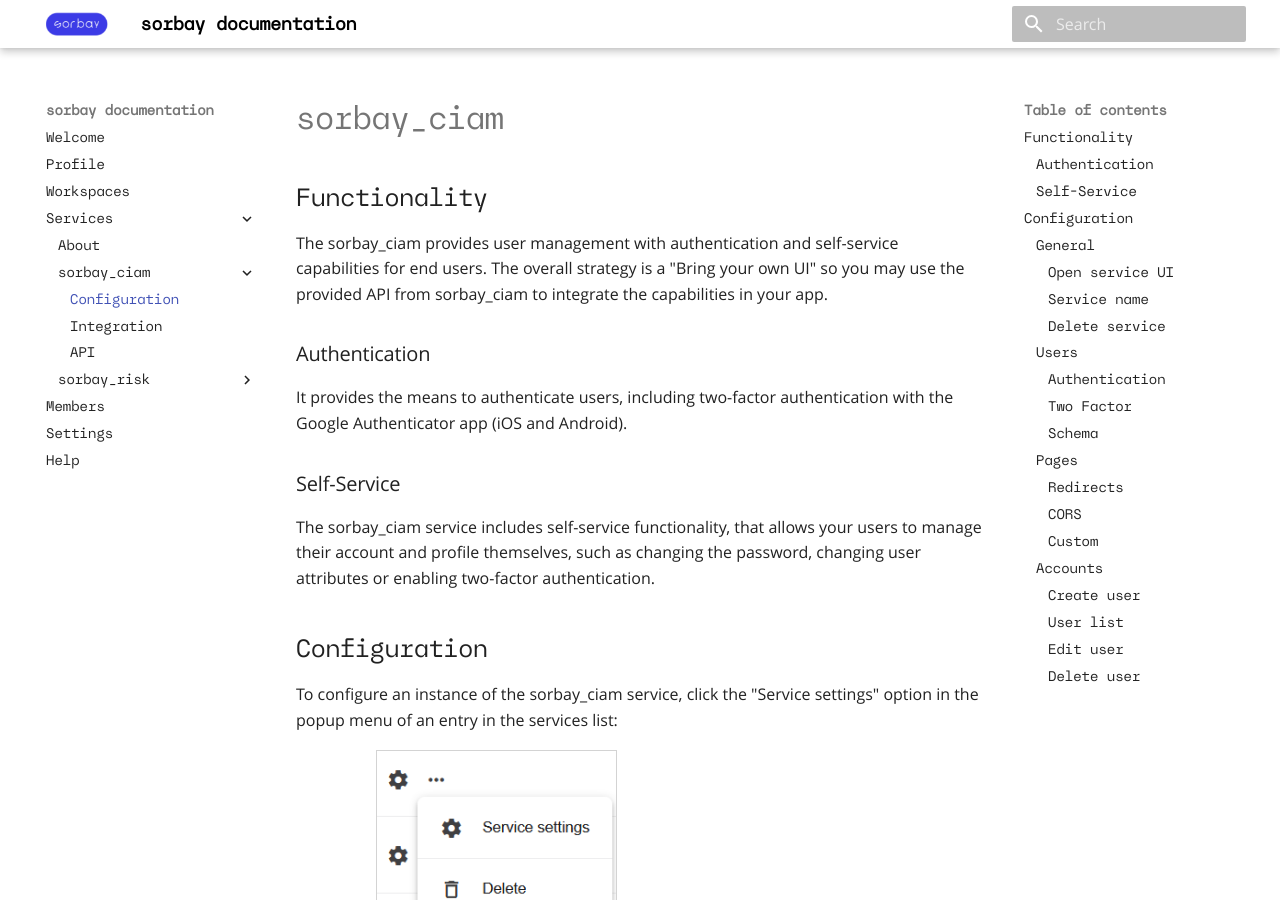
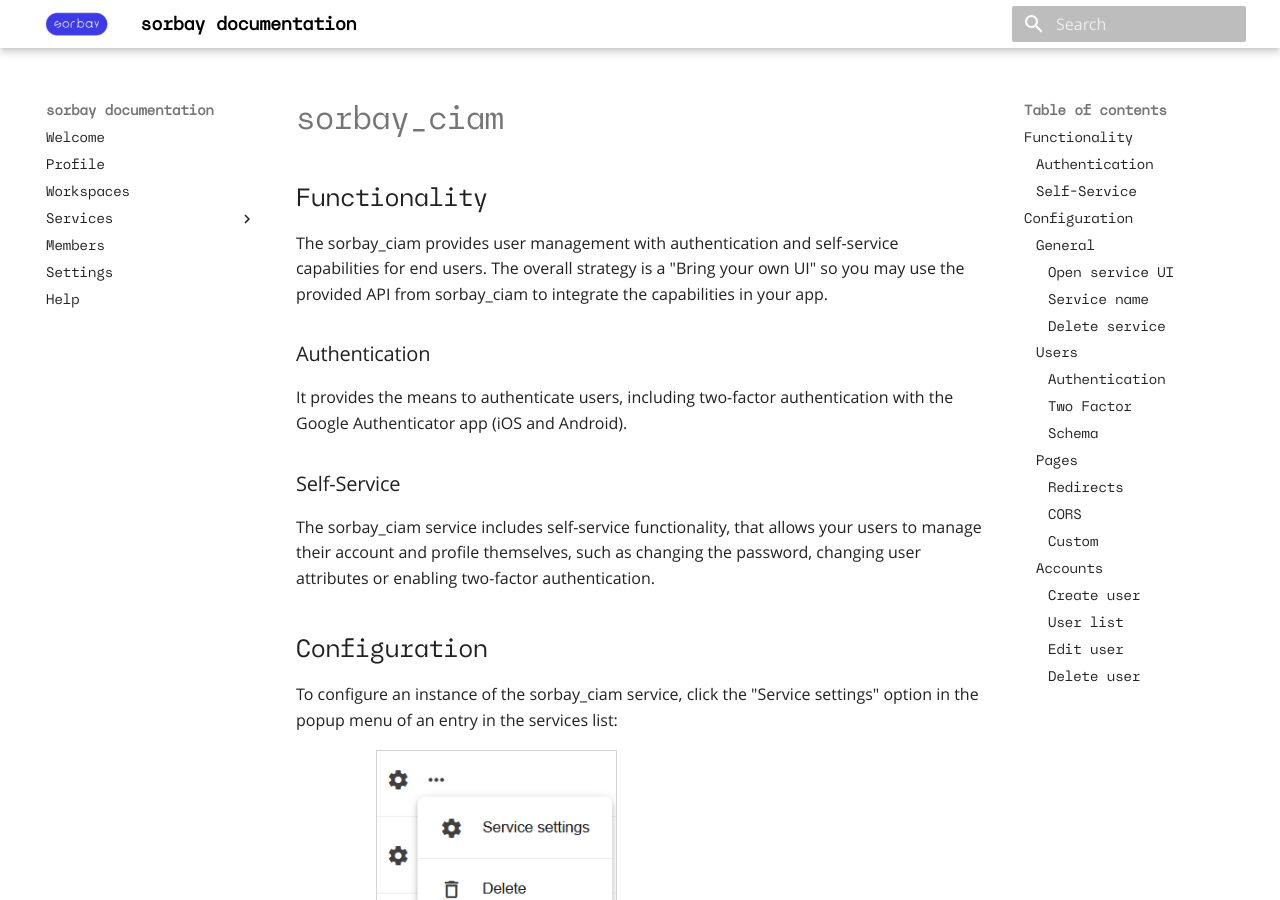
Before and after one commit to sorbay/sorbay-documentation, an MkDocs documentation site: the page built from docs/en/sorbay_ciam.md, in a window 1280 px wide and 900 px high. Built offline with MkDocs 1.6.1 and Material for MkDocs 9.7.7, drawn with Linux system fonts in a browser that asks for light colours.

Commit message:
redmine#289417 temporary remove ciam service from navigation as they are not publicy available yet

```diff
--- a/mkdocs.yml
+++ b/mkdocs.yml
@@ -38,10 +38,6 @@
   - Workspaces: 'workspaces.md'
   - Services:
     - About: 'services.md'
-    - sorbay_ciam:
-      - Configuration: 'sorbay_ciam.md'
-      - Integration: 'sorbay_ciam_integration.md'
-      - API: 'sorbay_ciam_api.md'
     - sorbay_risk:
       - Overview: 'sorbay_risk.md'
       - Configuration: 'sorbay_risk_configuration.md'
```
